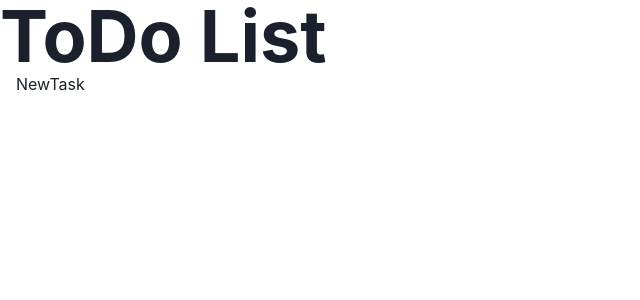
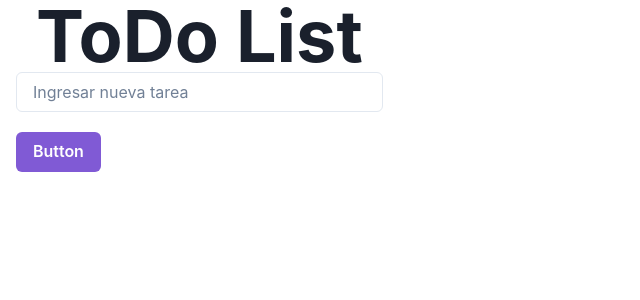
Before and after one commit to Makorii/todo-list, a React (Vite) app: page / in a window 1280 px wide. Shown: the top 300 px of the page, without its empty margins (0-640 px from the left). Built offline with nearby package versions, Linux system fonts and the light colour scheme.

Commit message:
armo estructura y doy estilos con chakra para definir las nuevas tareas

```diff
--- a/src/components/NewTask.jsx
+++ b/src/components/NewTask.jsx
@@ -1,8 +1,16 @@
 import React from 'react'
+import { Box, Input } from '@chakra-ui/react'
+import { useState } from 'react'
+import { Button} from '@chakra-ui/react'
 
-function NewTask() {
+
+function NewTask({onSubmit}) {
+  const [task, setTask] = useState("")
   return (
-    <div>NewTask</div>
+    <Box>
+      <Input placeholder='Ingresar nueva tarea' value={task} onChange={(e) => setTask(e.target.value)}/>
+      <Button colorScheme='purple' type='submit' onClick={(e) => onSubmit(task, e)} my={5}>Button</Button>
+    </Box>
   )
 }
 
```
